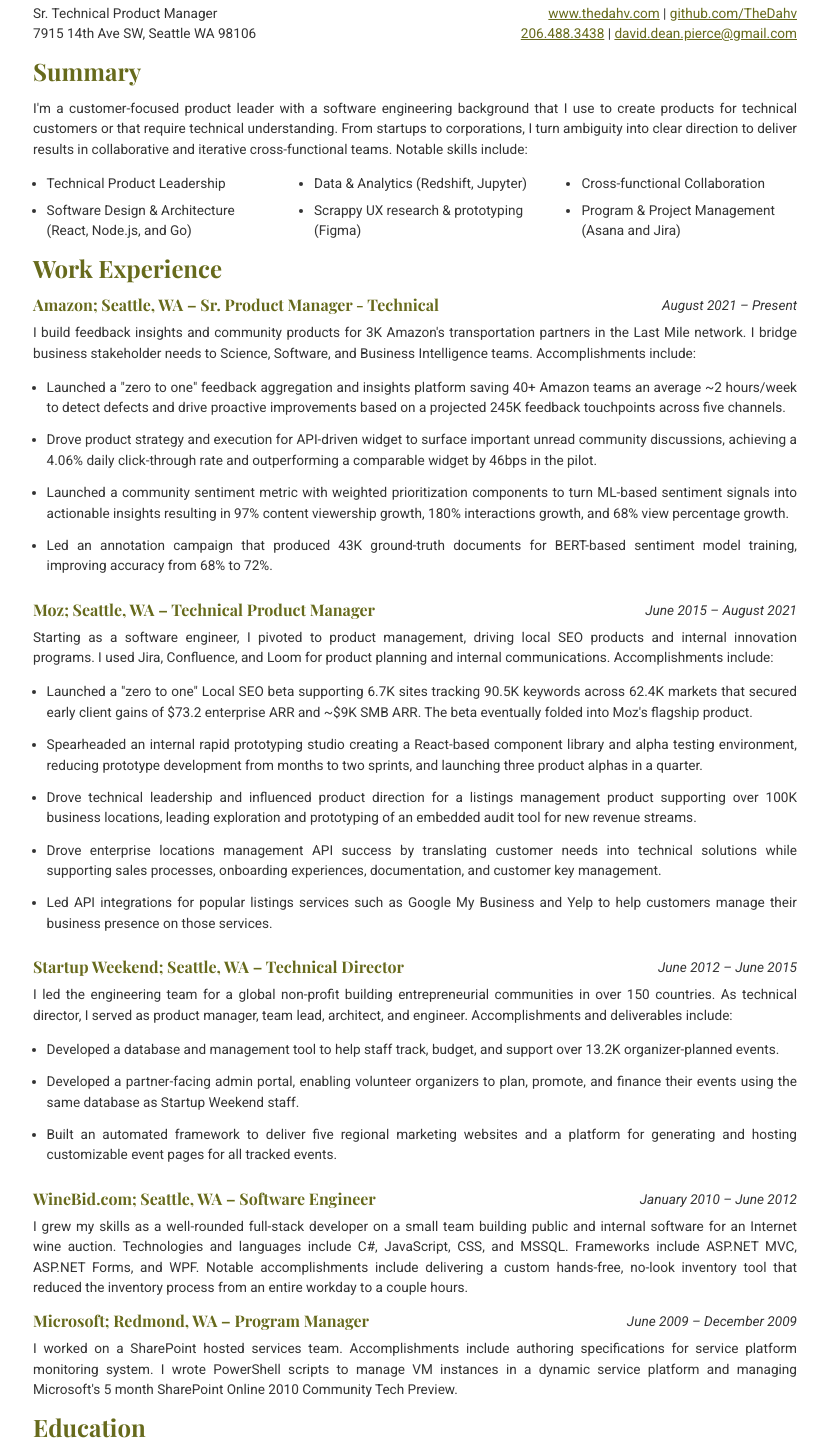
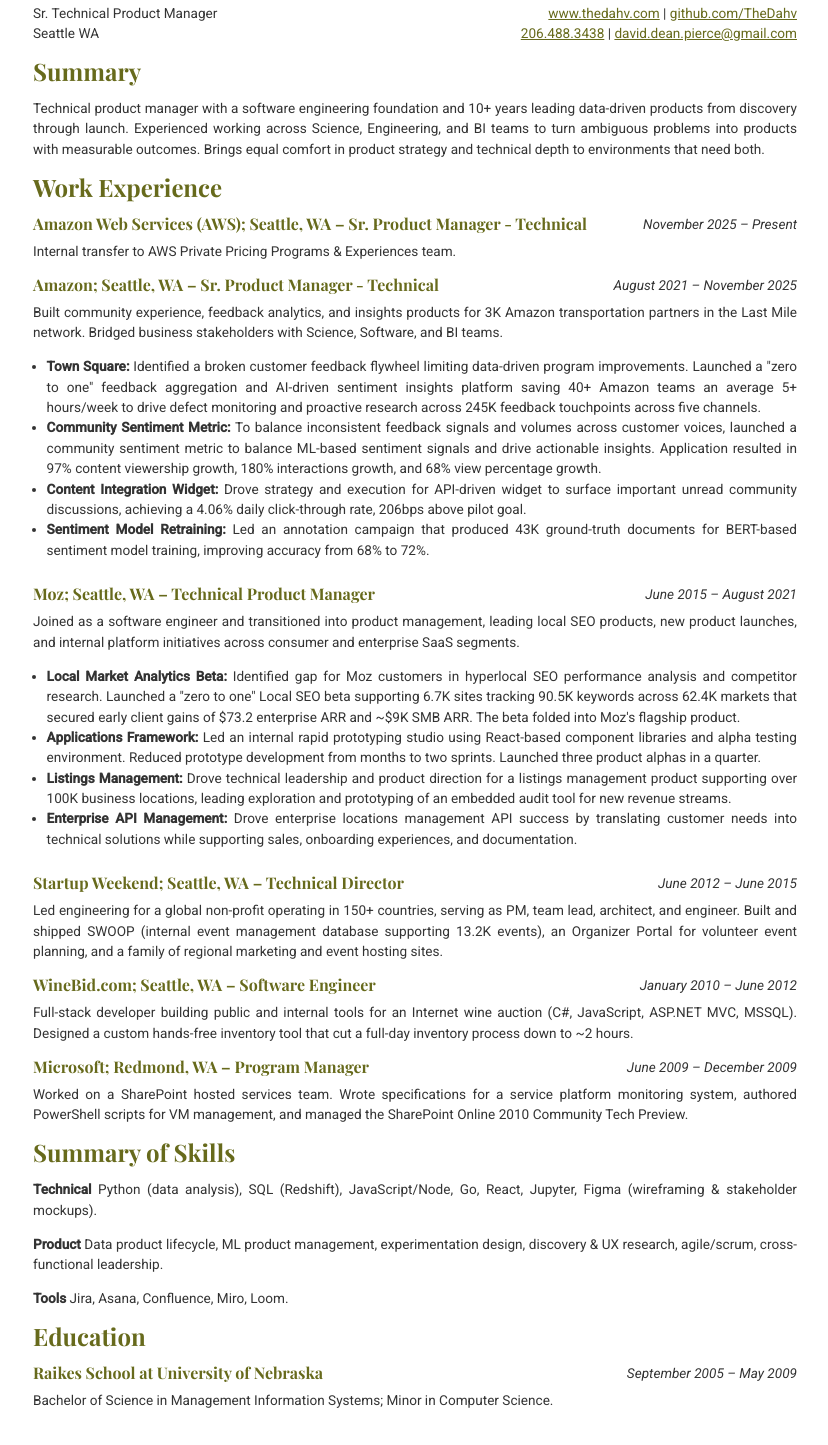
Before and after one commit to TheDahv/dahvsite, a Gatsby site: page /resume in a window 1280 px wide. Shown: the part 54-1499 px from the top of the page, without its empty margins (225-1053 px from the left). After the commit the page ends 1478 px from the top, so only its background shows below. Built offline with nearby package versions, Linux system fonts and the light colour scheme; Gatsby itself is replaced by a stand-in of ours; a web font is replaced by a local one.

Commit message:
Q1 2026 Resume Updates

```diff
--- a/src/pages/resume.jsx
+++ b/src/pages/resume.jsx
@@ -19,7 +19,7 @@ export default function Resume({ location }) {
             <p>
               Sr. Technical Product Manager
               <br />
-              7915 14th Ave SW, Seattle WA 98106
+              Seattle WA
             </p>
           </div>
           <div className={styles.contact}>
@@ -35,73 +35,68 @@ export default function Resume({ location }) {
         <div>
           <h2>Summary</h2>
           <p>
-            I'm a customer-focused product leader with a software engineering
-            background that I use to create products for technical customers or
-            that require technical understanding. From startups to corporations,
-            I turn ambiguity into clear direction to deliver results in
-            collaborative and iterative cross-functional teams. Notable skills
-            include:
+            Technical product manager with a software engineering foundation and
+            10+ years leading data-driven products from discovery through
+            launch. Experienced working across Science, Engineering, and BI
+            teams to turn ambiguous problems into products with measurable
+            outcomes. Brings equal comfort in product strategy and technical
+            depth to environments that need both.
           </p>
         </div>
         <div>
-          <ul className={styles.skills}>
-            <li>
-              Technical Product Leadership
-            </li>
-            <li>
-              Data & Analytics (Redshift, Jupyter)
-            </li>
-            <li>
-              Cross-functional Collaboration
-            </li>
-            <li>
-              Software Design &amp; Architecture (React, Node.js, and Go)
-            </li>
-            <li>
-              Scrappy UX research &amp; prototyping (Figma)
-            </li>
-            <li>
-              Program & Project Management (Asana and Jira)
-            </li>
-          </ul>
           <h2>Work Experience</h2>
+          <div className={styles.entry}>
+            <h3>
+              Amazon Web Services (AWS); Seattle, WA &ndash; Sr. Product Manager - Technical
+            </h3>
+            <span className={styles.dateRange}>
+              <nobr>November 2025 &ndash; Present</nobr>
+            </span>
+          </div>
+          <p>
+            Internal transfer to AWS Private Pricing Programs & Experiences team.
+          </p>
           <div className={styles.entry}>
             <h3>
               Amazon; Seattle, WA &ndash; Sr. Product Manager - Technical
             </h3>
             <span className={styles.dateRange}>
-              <nobr>August 2021 &ndash; Present</nobr>
+              <nobr>August 2021 &ndash; November 2025</nobr>
             </span>
           </div>
           <p>
-            I build feedback insights and community products for 3K Amazon's
-            transportation partners in the Last Mile network. I bridge business
-            stakeholder needs to Science, Software, and Business Intelligence
-            teams. Accomplishments include:
+            Built community experience, feedback analytics, and insights
+            products for 3K Amazon transportation partners in the Last Mile
+            network. Bridged business stakeholders with Science, Software,
+            and BI teams.
           </p>
           <ul className={styles.accomplishments}>
             <li>
-              Launched a "zero to one" feedback aggregation and insights
-              platform saving 40+ Amazon teams an average ~2 hours/week to
-              detect defects and drive proactive improvements based on a
-              projected 245K feedback touchpoints across five channels.
+              <b>Town Square:</b> Identified a broken customer feedback flywheel
+              limiting data-driven program improvements. Launched a "zero to
+              one" feedback aggregation and AI-driven sentiment insights
+              platform saving 40+ Amazon teams an average 5+ hours/week to drive
+              defect monitoring and proactive research across 245K feedback
+              touchpoints across five channels.
             </li>
             <li>
-              Drove product strategy and execution for API-driven widget to
-              surface important unread community discussions, achieving a 4.06%
-              daily click-through rate and outperforming a comparable widget by
-              46bps in the pilot.
+              <b>Community Sentiment Metric:</b> To balance inconsistent
+              feedback signals and volumes across customer voices, launched a
+              community sentiment metric to balance ML-based sentiment signals
+              and drive actionable insights.  Application resulted in 97%
+              content viewership growth, 180% interactions growth, and 68% view
+              percentage growth.
             </li>
             <li>
-              Launched a community sentiment metric with weighted prioritization
-              components to turn ML-based sentiment signals into actionable
-              insights resulting in 97% content viewership growth, 180%
-              interactions growth, and 68% view percentage growth.
+              <b>Content Integration Widget:</b> Drove strategy and
+              execution for API-driven widget to surface important unread
+              community discussions, achieving a 4.06% daily click-through rate,
+              206bps above pilot goal.
             </li>
             <li>
-              Led an annotation campaign that produced 43K ground-truth
-              documents for BERT-based sentiment model training, improving
-              accuracy from 68% to 72%.
+              <b>Sentiment Model Retraining:</b> Led an annotation campaign that
+              produced 43K ground-truth documents for BERT-based sentiment model
+              training, improving accuracy from 68% to 72%.
             </li>
           </ul>
           <div className={cx(styles.entry)}>
@@ -111,40 +106,37 @@ export default function Resume({ location }) {
             </span>
           </div>
           <p>
-            Starting as a software engineer, I pivoted to product management,
-            driving local SEO products and internal innovation programs. I used
-            Jira, Confluence, and Loom for product planning and internal
-            communications. Accomplishments include:
+            Joined as a software engineer and transitioned into product
+            management, leading local SEO products, new product launches, and
+            internal platform initiatives across consumer and enterprise SaaS
+            segments.
           </p>
           <ul className={styles.accomplishments}>
             <li>
-              Launched a "zero to one" Local SEO beta supporting 6.7K sites
-              tracking 90.5K keywords across 62.4K markets that secured early
-              client gains of $73.2 enterprise ARR and ~$9K SMB ARR. The beta
-              eventually folded into Moz's flagship product.
+              <b>Local Market Analytics Beta:</b> Identified gap for Moz
+              customers in hyperlocal SEO performance analysis and competitor
+              research. Launched a "zero to one" Local SEO beta supporting 6.7K
+              sites tracking 90.5K keywords across 62.4K markets that secured
+              early client gains of $73.2 enterprise ARR and ~$9K SMB ARR. The
+              beta folded into Moz's flagship product.
             </li>
             <li>
-              Spearheaded an internal rapid prototyping studio creating a
-              React-based component library and alpha testing environment,
-              reducing prototype development from months to two sprints, and
-              launching three product alphas in a quarter.
+              <b>Applications Framework:</b> Led an internal rapid
+              prototyping studio using React-based component libraries and alpha
+              testing environment. Reduced prototype development from months to
+              two sprints. Launched three product alphas in a quarter.
             </li>
             <li>
-              Drove technical leadership and influenced product direction for a
-              listings management product supporting over 100K business
-              locations, leading exploration and prototyping of an embedded
-              audit tool for new revenue streams.
+              <b>Listings Management:</b> Drove technical leadership and
+              product direction for a listings management product
+              supporting over 100K business locations, leading exploration and
+              prototyping of an embedded audit tool for new revenue streams.
             </li>
             <li>
-              Drove enterprise locations management API success by translating
-              customer needs into technical solutions while supporting sales
-              processes, onboarding experiences, documentation, and customer key
-              management.
-            </li>
-            <li>
-              Led API integrations for popular listings services such as Google
-              My Business and Yelp to help customers manage their business
-              presence on those services.
+              <b>Enterprise API Management:</b> Drove enterprise locations
+              management API success by translating customer needs into
+              technical solutions while supporting sales, onboarding
+              experiences, and documentation.
             </li>
           </ul>
           <div className={cx(styles.entry, styles.pageBreak)}>
@@ -154,27 +146,12 @@ export default function Resume({ location }) {
             </span>
           </div>
           <p>
-            I led the engineering team for a global non-profit building
-            entrepreneurial communities in over 150 countries. As technical
-            director, I served as product manager, team lead, architect, and
-            engineer. Accomplishments and deliverables include:
+            Led engineering for a global non-profit operating in 150+ countries,
+            serving as PM, team lead, architect, and engineer. Built and shipped
+            SWOOP (internal event management database supporting 13.2K events),
+            an Organizer Portal for volunteer event planning, and a family of
+            regional marketing and event hosting sites.
           </p>
-          <ul className={styles.accomplishments}>
-            <li>
-              Developed a database and management tool to help staff track,
-              budget, and support over 13.2K organizer-planned events.
-            </li>
-            <li>
-              Developed a partner-facing admin portal, enabling volunteer
-              organizers to plan, promote, and finance their events using the
-              same database as Startup Weekend staff.
-            </li>
-            <li>
-              Built an automated framework to deliver five regional marketing
-              websites and a platform for generating and hosting customizable
-              event pages for all tracked events.
-            </li>
-          </ul>
           <div className={styles.entry}>
             <h3>WineBid.com; Seattle, WA – Software Engineer</h3>
             <span className={styles.dateRange}>
@@ -182,13 +159,10 @@ export default function Resume({ location }) {
             </span>
           </div>
           <p>
-            I grew my skills as a well-rounded full-stack developer on a small
-            team building public and internal software for an Internet wine
-            auction. Technologies and languages include C#, JavaScript, CSS, and
-            MSSQL. Frameworks include ASP.NET MVC, ASP.NET Forms, and WPF.
-            Notable accomplishments include delivering a custom hands-free,
-            no-look inventory tool that reduced the inventory process from an
-            entire workday to a couple hours.
+            Full-stack developer building public and internal tools for an
+            Internet wine auction (C#, JavaScript, ASP.NET MVC, MSSQL). Designed
+            a custom hands-free inventory tool that cut a full-day inventory
+            process down to ~2 hours.
           </p>
           <div className={styles.entry}>
             <h3>Microsoft; Redmond, WA – Program Manager</h3>
@@ -197,11 +171,21 @@ export default function Resume({ location }) {
             </span>
           </div>
           <p>
-            I worked on a SharePoint hosted services team. Accomplishments include
-            authoring specifications for service platform monitoring system. I
-            wrote PowerShell scripts to manage VM instances in a dynamic service
-            platform and managing Microsoft's 5 month SharePoint Online 2010
+            Worked on a SharePoint hosted services team. Wrote specifications
+            for a service platform monitoring system, authored PowerShell
+            scripts for VM management, and managed the SharePoint Online 2010
             Community Tech Preview.
+          </p>
+          <h2>Summary of Skills</h2>
+
+          <p>
+            <b>Technical</b> Python (data analysis), SQL (Redshift), JavaScript/Node, Go, React, Jupyter, Figma (wireframing & stakeholder mockups).
+          </p>
+          <p>
+            <b>Product</b> Data product lifecycle, ML product management, experimentation design, discovery & UX research, agile/scrum, cross-functional leadership.
+          </p>
+          <p>
+            <b>Tools</b> Jira, Asana, Confluence, Miro, Loom.
           </p>
           <h2>Education</h2>
           <div className={styles.entry}>
--- a/src/pages/resume.module.css
+++ b/src/pages/resume.module.css
@@ -40,6 +40,10 @@
 
 .root p {
   margin-bottom: 1em;
+}
+
+.root ul li {
+  margin-bottom: 0;
 }
 
 .introduction {
```
